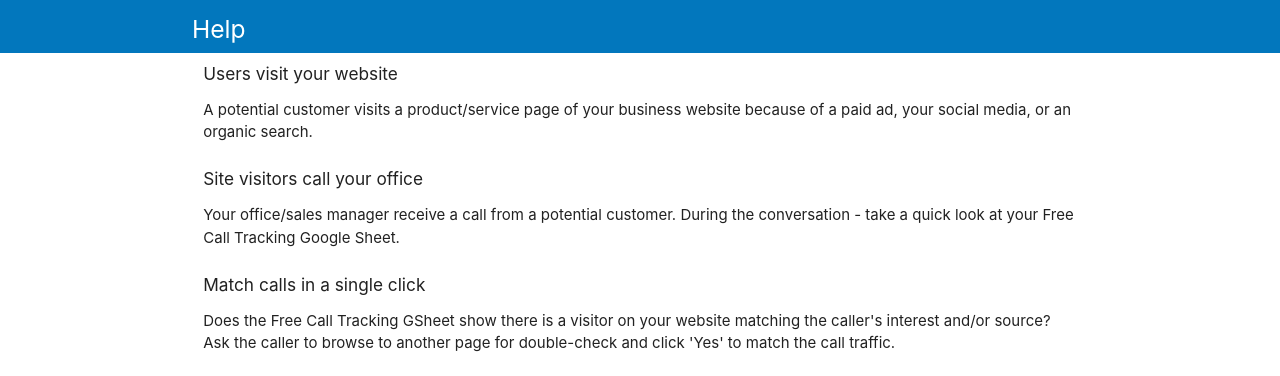
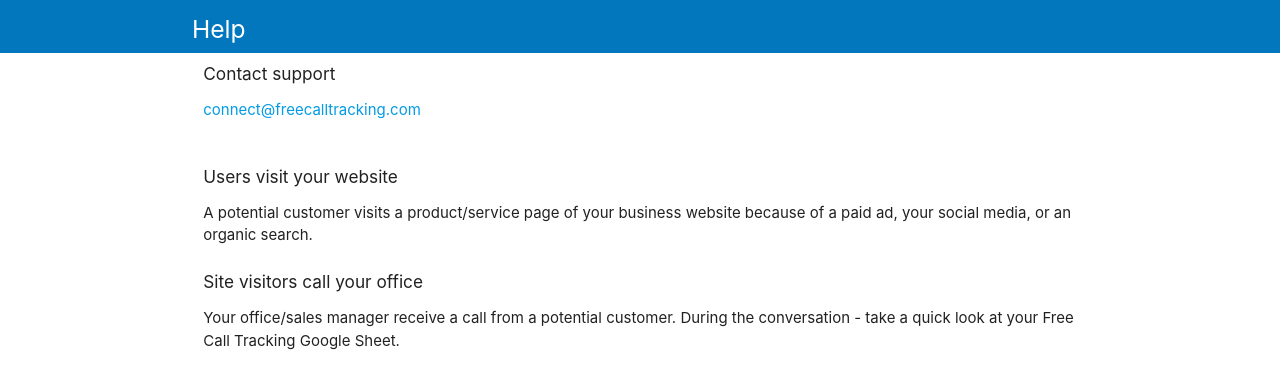
Before and after one commit to Oaphi/free-call-tracking, a website: page html/help.html in a window 1280 px wide. Shown: the top 376 px of the page. Drawn offline with nearby package versions, Linux system fonts and the light colour scheme.

Commit message:
added support email to help

```diff
--- a/html/help.html
+++ b/html/help.html
@@ -27,6 +27,18 @@
 
         <main class="valign-wrapper">
             <div class="container">
+                <div class="row">
+                    <div class="col s12">
+                        <h6 class="bold">Contact support</h6>
+                        <p>
+                            <a
+                                href="mailto:connect@freecalltracking.com?subject=Issue with the Free Call Tracking Add-on"
+                                >connect@freecalltracking.com</a
+                            >
+                        </p>
+                    </div>
+                </div>
+
                 <div class="row">
                     <div class="col s12">
                         <h6 class="bold">Users visit your website</h6>
```
